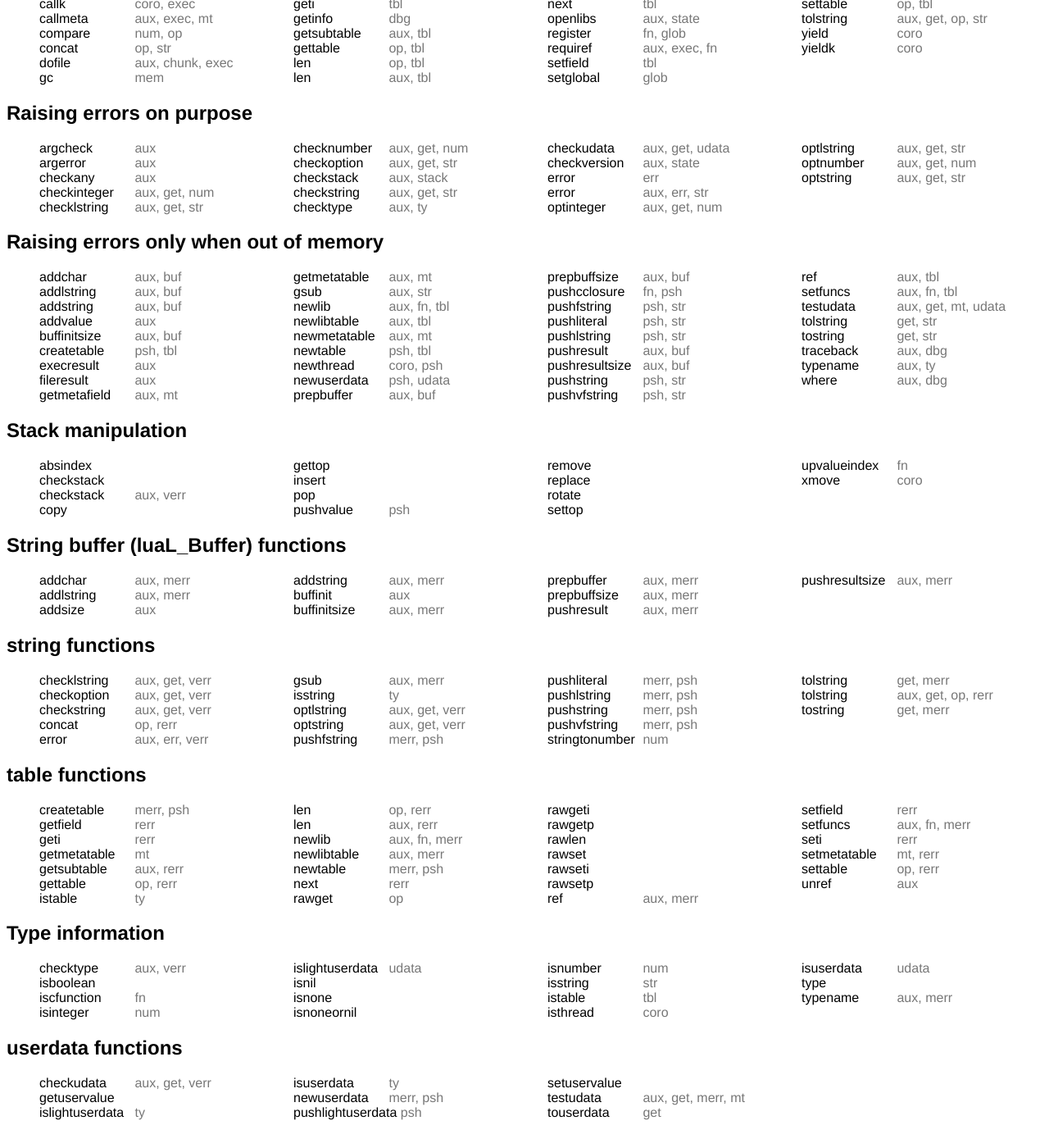
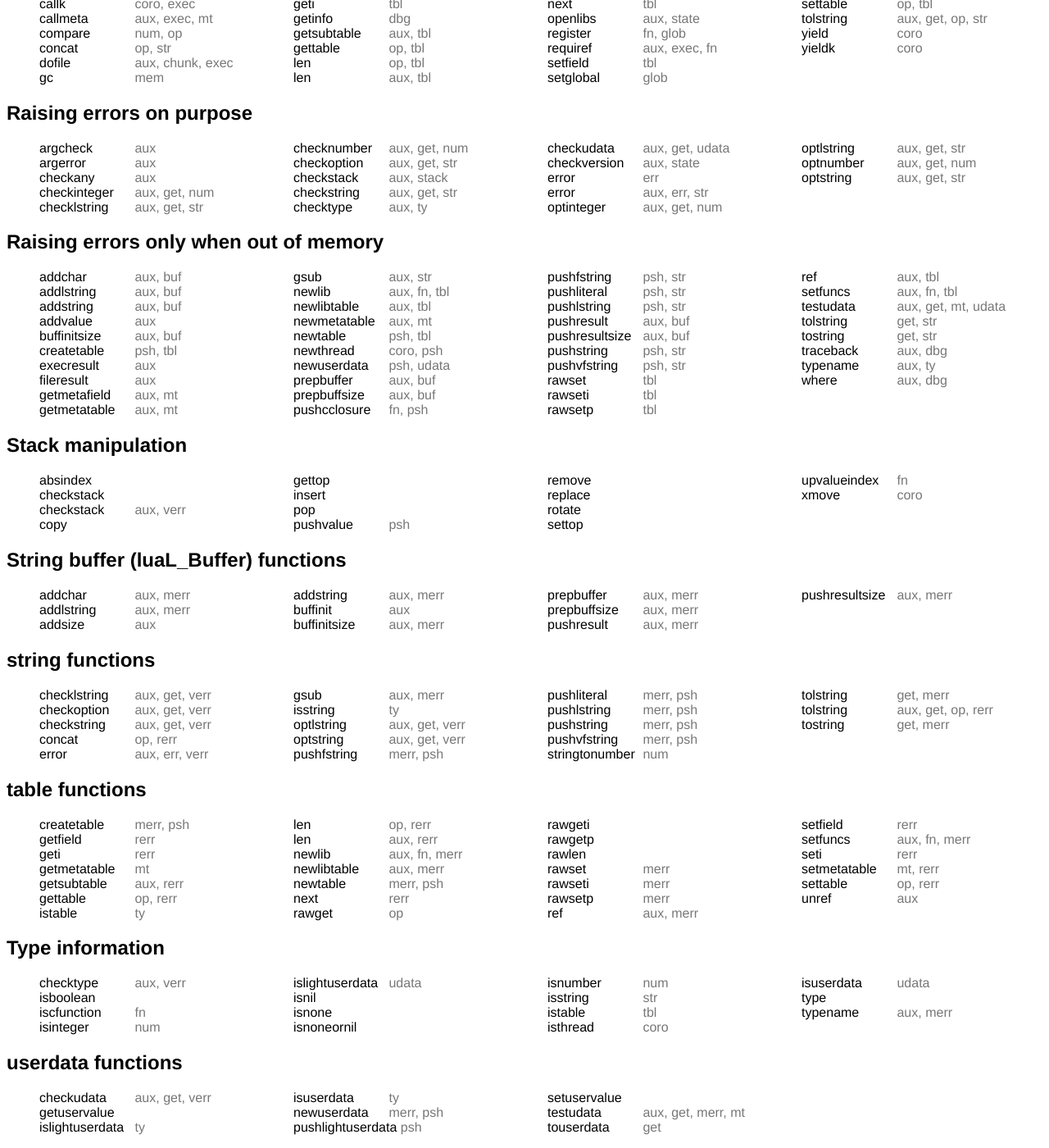
Before and after one commit to Oberon00/Oberon00.github.io, a Jekyll site: the page lua-cfuncidx/index.html, which Jekyll copies as it is, in a window 1280 px wide and 1400 px high, scrolled down 2617 px. Shown: the whole window at 82% size. Built offline with Jekyll 4.4.1, drawn with Linux system fonts in a browser that asks for light colours.

Commit message:
lua-cfuncidx: Fix err cat of rawset* funcs (#2).

```diff
--- a/lua-cfuncidx/index.html
+++ b/lua-cfuncidx/index.html
@@ -2,6 +2,7 @@
 <html lang="en">
 <head>
     <meta charset="utf-8">
+    <meta name="viewport" content="width=device-width, initial-scale=1">
     <title>Lua C-API functions by category</title>
     <link rel="stylesheet" href="style.css">
 </head>
@@ -14,7 +15,8 @@
     differ in the prefix. In this cases look if the function is marked as being
     in the <a href="#aux">“Auxiliary library” (aux)</a> category.
 </p>
-<p>Categories: <ul class="cats"/>
+<p>
+    Categories: <ul class="cats">
       <li><a class="cat" href="#aux">Auxiliary library (luaL_*) (aux)</a>
       <li><a class="cat" href="#chunk">Chunk loading and dumping (chunk)</a>
       <li><a class="cat" href="#coro">Coroutines (coro)</a>
@@ -1446,6 +1448,18 @@
     <li><a class="catlnk" title="Creating and pushing new values" href="#psh">psh</a>
     <li><a class="catlnk" title="string functions" href="#str">str</a>
   </ul>
+<li><a class="func" title="lua_rawset" href="http://www.lua.org/manual/5.3/manual.html#lua_rawset">rawset</a>
+  <ul class="funccats">
+    <li><a class="catlnk" title="table functions" href="#tbl">tbl</a>
+  </ul>
+<li><a class="func" title="lua_rawseti" href="http://www.lua.org/manual/5.3/manual.html#lua_rawseti">rawseti</a>
+  <ul class="funccats">
+    <li><a class="catlnk" title="table functions" href="#tbl">tbl</a>
+  </ul>
+<li><a class="func" title="lua_rawsetp" href="http://www.lua.org/manual/5.3/manual.html#lua_rawsetp">rawsetp</a>
+  <ul class="funccats">
+    <li><a class="catlnk" title="table functions" href="#tbl">tbl</a>
+  </ul>
 <li><a class="func" title="luaL_ref" href="http://www.lua.org/manual/5.3/manual.html#luaL_ref">ref</a>
   <ul class="funccats">
     <li><a class="catlnk" title="Auxiliary library (luaL_*)" href="#aux">aux</a>
@@ -1741,8 +1755,17 @@
 <li><a class="func" title="lua_rawgetp" href="http://www.lua.org/manual/5.3/manual.html#lua_rawgetp">rawgetp</a>
 <li><a class="func" title="lua_rawlen" href="http://www.lua.org/manual/5.3/manual.html#lua_rawlen">rawlen</a>
 <li><a class="func" title="lua_rawset" href="http://www.lua.org/manual/5.3/manual.html#lua_rawset">rawset</a>
+  <ul class="funccats">
+    <li><a class="catlnk" title="Raising errors only when out of memory" href="#merr">merr</a>
+  </ul>
 <li><a class="func" title="lua_rawseti" href="http://www.lua.org/manual/5.3/manual.html#lua_rawseti">rawseti</a>
+  <ul class="funccats">
+    <li><a class="catlnk" title="Raising errors only when out of memory" href="#merr">merr</a>
+  </ul>
 <li><a class="func" title="lua_rawsetp" href="http://www.lua.org/manual/5.3/manual.html#lua_rawsetp">rawsetp</a>
+  <ul class="funccats">
+    <li><a class="catlnk" title="Raising errors only when out of memory" href="#merr">merr</a>
+  </ul>
 <li><a class="func" title="luaL_ref" href="http://www.lua.org/manual/5.3/manual.html#luaL_ref">ref</a>
   <ul class="funccats">
     <li><a class="catlnk" title="Auxiliary library (luaL_*)" href="#aux">aux</a>
```
Lines whose indentation alone changed are shown as unchanged.
